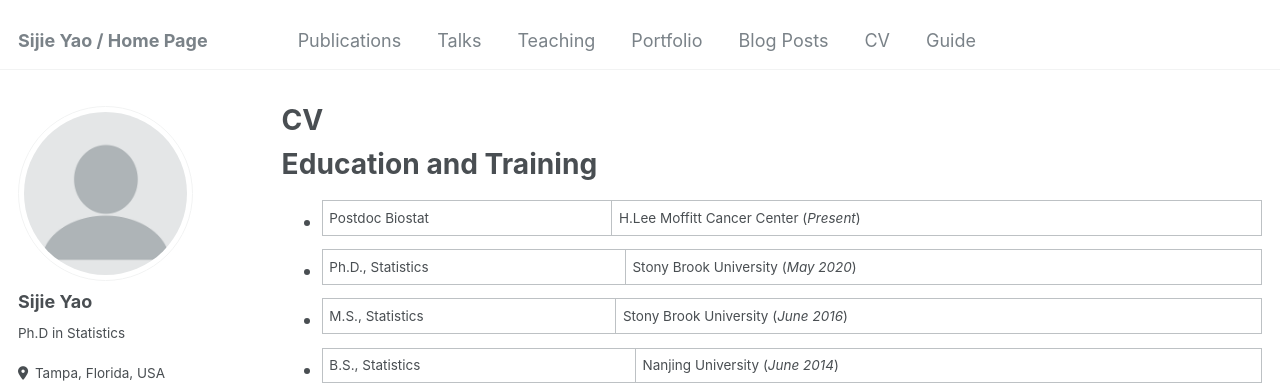
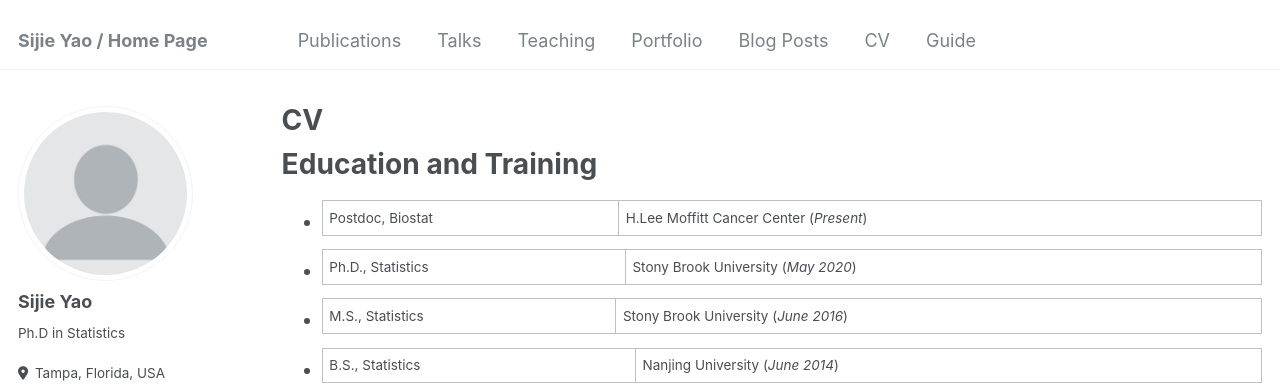
Before and after one commit to topycyao/SY, a Jekyll site: the page built from _pages/cv.md, in a window 1280 px wide and 900 px high. Shown: the top 391 px of the window. Built offline with Jekyll 4.4.1, drawn with Linux system fonts in a browser that asks for light colours; some web fonts are replaced.

Commit message:
Update cv.md

```diff
--- a/_pages/cv.md
+++ b/_pages/cv.md
@@ -11,10 +11,10 @@ redirect_from:
 
 Education and Training
 ======
-- Postdoc Biostat    | H.Lee Moffitt Cancer Center (_Present_)
-- Ph.D.,  Statistics| Stony Brook University (_May 2020_)
-- M.S.,   Statistics | Stony Brook University (_June 2016_)
-- B.S.,   Statistics| Nanjing University (_June 2014_)
+- Postdoc, Biostat    | H.Lee Moffitt Cancer Center (_Present_)
+- Ph.D., Statistics  | Stony Brook University (_May 2020_)
+- M.S., Statistics  | Stony Brook University (_June 2016_)
+- B.S., Statistics  | Nanjing University (_June 2014_)
 
 References
 ======
```
